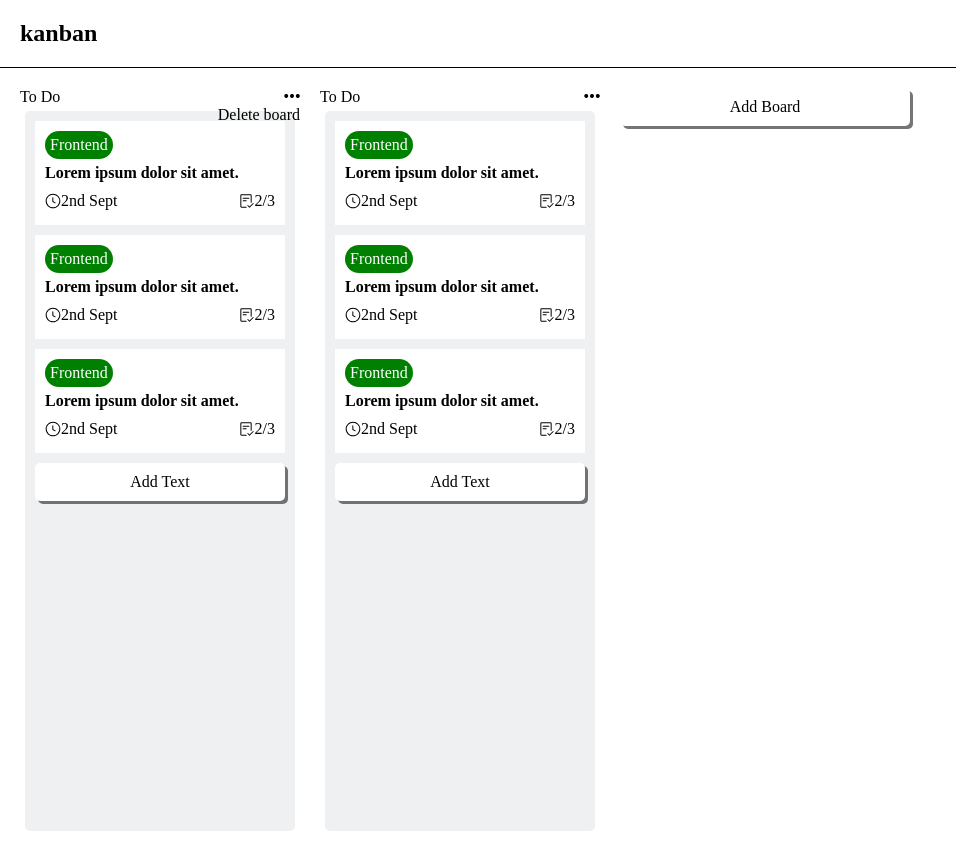
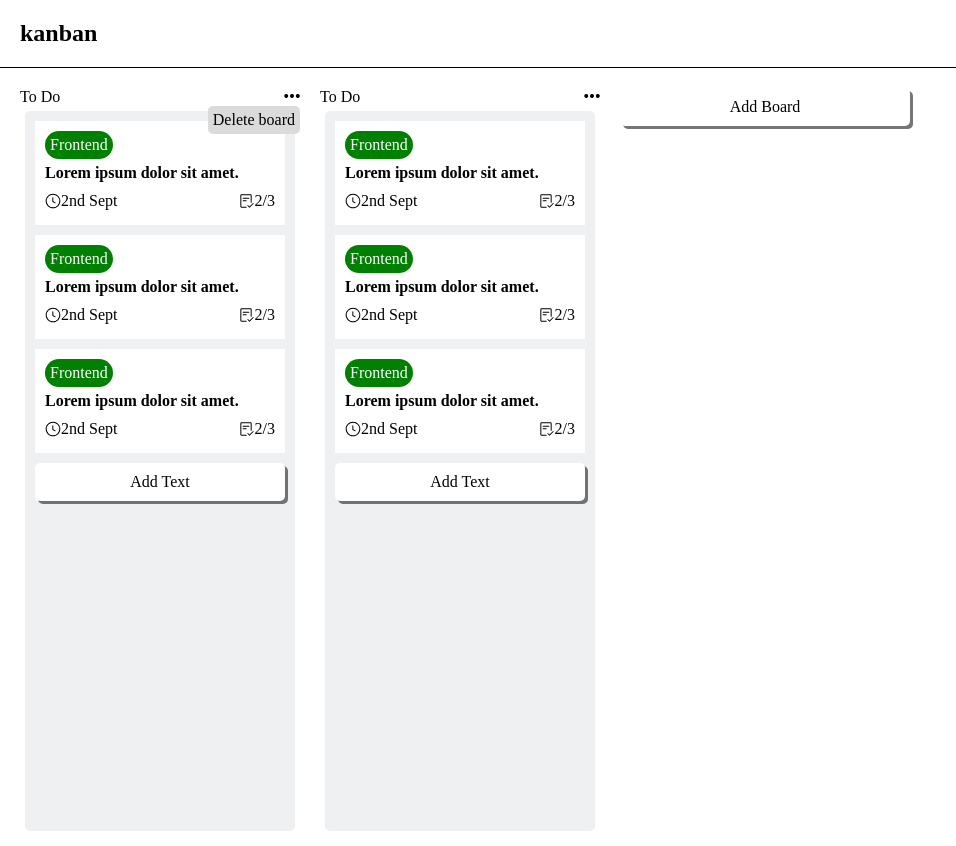
Before and after one commit to SaikatDeb12/kanban-board, a React (Vite) app: page / in a window 1280 px wide. Both pictures are taken after a click on the icon 292 px from the left and 96 px from the top of the page. Shown: the whole page, without its empty margins (0-956 px from the left). Built offline with nearby package versions, Linux system fonts and the light colour scheme.

Commit message:
minor changes to UI

```diff
--- a/src/Components/Card/Card.jsx
+++ b/src/Components/Card/Card.jsx
@@ -14,6 +14,7 @@ const Card = () => {
         <div className="card-label">
           <Chip text="Frontend" color="green" />
           <SlOptions
+            style={dropdown && { opacity: "1" }}
             className="options"
             onClick={() => showDropdown(!dropdown)}
           />
--- a/src/Components/Dropdown/Dropdown.jsx
+++ b/src/Components/Dropdown/Dropdown.jsx
@@ -1,4 +1,5 @@
 import React, { useEffect, useRef } from "react";
+import "./Dropdown.scss";
 
 const Dropdown = ({ option, children }) => {
   const handleClick = () => {};
@@ -21,7 +22,7 @@ const Dropdown = ({ option, children }) => {
         right: 0,
       }}
     >
-      <p>{children}</p>
+      {children && <p>{children}</p>}
     </div>
   );
 };
--- /dev/null
+++ b/src/Components/Dropdown/Dropdown.scss
@@ -0,0 +1,9 @@
+.dropdown {
+  background-color: #dbdbdb;
+  border-radius: 5px;
+  cursor: pointer;
+}
+
+.dropdown p {
+  padding: 5px;
+}
```
